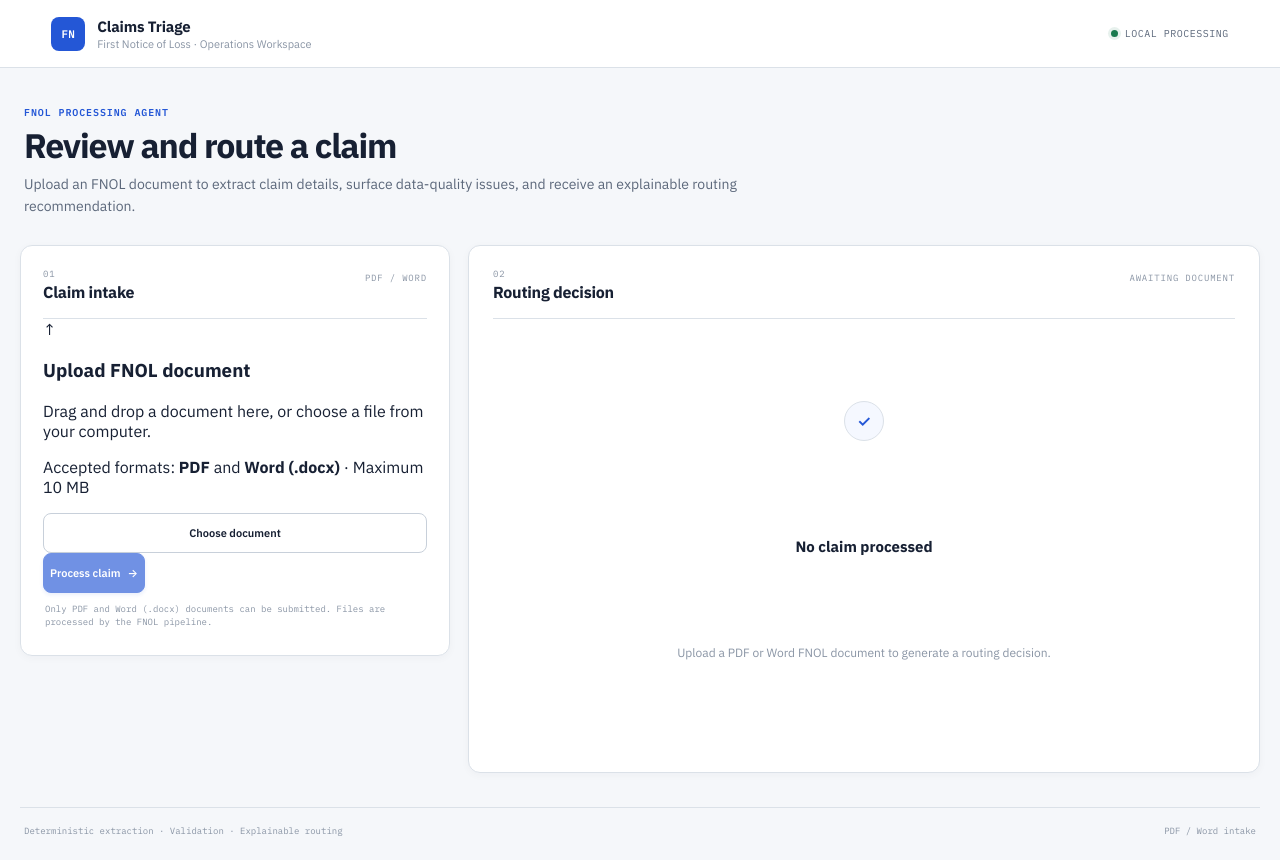
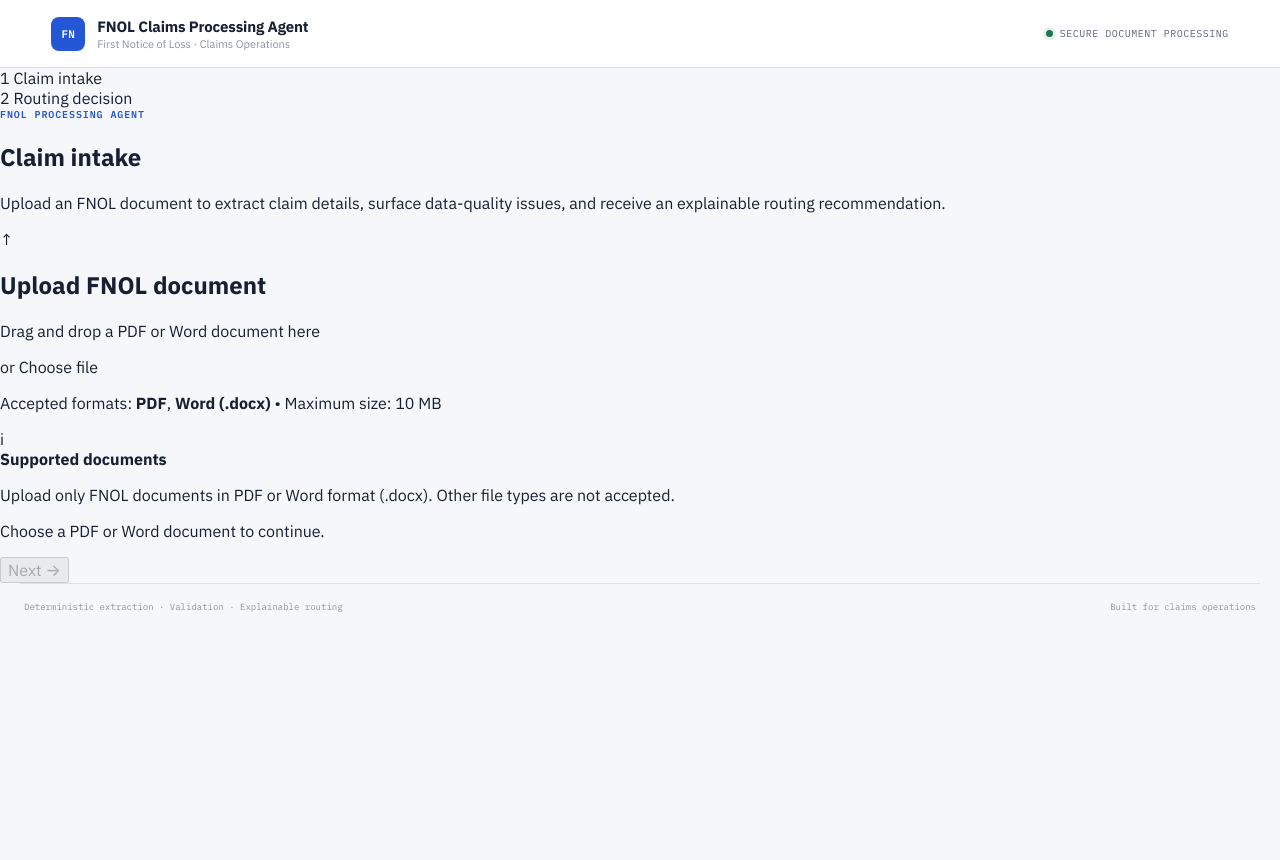
Before and after one commit to santhosh12133/FNOL-Claims-Processing-Agent, a Flask app: page / in a window 1280 px wide. After the commit the page ends 612 px from the top, so only its background shows below. Run offline with Flask 3, Linux system fonts and the light colour scheme.

Commit message:
Redesign UI as two-step claim workflow

```diff
--- a/templates/index.html
+++ b/templates/index.html
@@ -3,125 +3,154 @@
 <head>
   <meta charset="utf-8">
   <meta name="viewport" content="width=device-width, initial-scale=1">
-  <meta name="description" content="FNOL claims intake, validation, and routing workspace">
-  <title>FNOL Claims Triage</title>
+  <meta name="description" content="FNOL claims intake and explainable routing workflow">
+  <title>FNOL Claims Processing Agent</title>
   <link rel="preconnect" href="https://fonts.googleapis.com">
   <link rel="preconnect" href="https://fonts.gstatic.com" crossorigin>
   <link href="https://fonts.googleapis.com/css2?family=IBM+Plex+Mono:wght@400;500;600&family=IBM+Plex+Sans:wght@400;500;600;700&display=swap" rel="stylesheet">
-  <link rel="stylesheet" href="{{ url_for('static', filename='style.css', v='4') }}">
+  <link rel="stylesheet" href="{{ url_for('static', filename='style.css', v='5') }}">
 </head>
 <body>
   <header class="topbar">
     <div class="brand">
       <div class="brand-mark" aria-hidden="true">FN</div>
       <div>
-        <div class="brand-name">Claims Triage</div>
-        <div class="brand-subtitle">First Notice of Loss · Operations Workspace</div>
+        <div class="brand-name">FNOL Claims Processing Agent</div>
+        <div class="brand-subtitle">First Notice of Loss · Claims Operations</div>
       </div>
     </div>
-    <div class="system-status"><span class="status-dot"></span>Local processing</div>
+    <div class="system-status"><span class="status-dot"></span>Secure document processing</div>
   </header>
 
-  <main class="workspace">
-    <section class="intro">
+  <main class="app-shell">
+    <nav class="steps" aria-label="Claim processing steps">
+      <div class="step active" id="step1">
+        <span class="step-number">1</span>
+        <span class="step-label">Claim intake</span>
+      </div>
+      <div class="step-line" id="stepLine"></div>
+      <div class="step" id="step2">
+        <span class="step-number">2</span>
+        <span class="step-label">Routing decision</span>
+      </div>
+    </nav>
+
+    <section id="intakePage" class="page page-intake" aria-labelledby="intakeTitle">
+      <div class="page-header">
         <div>
           <p class="eyebrow">FNOL PROCESSING AGENT</p>
-        <h1>Review and route a claim</h1>
-        <p class="intro-copy">Upload an FNOL document to extract claim details, surface data-quality issues, and receive an explainable routing recommendation.</p>
+          <h1 id="intakeTitle">Claim intake</h1>
+          <p>Upload an FNOL document to extract claim details, surface data-quality issues, and receive an explainable routing recommendation.</p>
+        </div>
+      </div>
+
+      <section class="intake-card">
+        <div class="upload-zone" id="uploadZone" tabindex="0" role="button" aria-label="Choose an FNOL document">
+          <div class="upload-icon" aria-hidden="true">↑</div>
+          <h2>Upload FNOL document</h2>
+          <p>Drag and drop a PDF or Word document here</p>
+          <span class="or">or</span>
+          <label class="choose-btn">
+            Choose file
+            <input type="file" id="fileInput" accept=".pdf,.docx,application/pdf,application/vnd.openxmlformats-officedocument.wordprocessingml.document" hidden>
+          </label>
+          <p class="supported-types">Accepted formats: <strong>PDF</strong>, <strong>Word (.docx)</strong> <span>•</span> Maximum size: 10 MB</p>
+        </div>
+
+        <div class="support-note">
+          <div class="note-icon" aria-hidden="true">i</div>
+          <div>
+            <strong>Supported documents</strong>
+            <p>Upload only FNOL documents in PDF or Word format (.docx). Other file types are not accepted.</p>
+          </div>
+        </div>
+
+        <div id="selectedFile" class="selected-file" hidden>
+          <div class="file-icon" aria-hidden="true">DOC</div>
+          <div class="file-info">
+            <span>Selected document</span>
+            <strong id="selectedFileName"></strong>
+            <small id="fileSize"></small>
+          </div>
+          <button id="removeFileBtn" class="icon-btn" type="button" aria-label="Remove selected document">×</button>
+        </div>
+
+        <div class="intake-footer">
+          <p id="fileHint">Choose a PDF or Word document to continue.</p>
+          <button id="processBtn" class="next-btn" type="button" disabled>Next <span aria-hidden="true">→</span></button>
         </div>
       </section>
+    </section>
 
-    <div class="desk">
-      <section class="panel intake" aria-label="Claim intake">
-        <div class="panel-heading">
+    <section id="resultPage" class="page page-result" aria-labelledby="resultTitle" hidden>
+      <div class="result-page-header">
         <div>
-            <span class="panel-kicker">01</span>
-            <h2>Claim intake</h2>
+          <p class="eyebrow">FNOL PROCESSING AGENT</p>
+          <h1 id="resultTitle">Routing decision</h1>
+          <p>Extracted claim details, data-quality issues, and the recommended claims workflow.</p>
         </div>
-          <span class="panel-meta">PDF / WORD</span>
+        <button id="newDocumentBtn" class="secondary-btn" type="button"><span aria-hidden="true">←</span> Upload another document</button>
       </div>
 
-        <div class="upload-zone" id="uploadZone">
-          <div class="upload-icon" aria-hidden="true">↑</div>
-          <h3>Upload FNOL document</h3>
-          <p>Drag and drop a document here, or choose a file from your computer.</p>
-          <p class="supported-types">Accepted formats: <strong>PDF</strong> and <strong>Word (.docx)</strong> · Maximum 10 MB</p>
-          <label class="upload-btn upload-btn--primary">
-            Choose document
-            <input type="file" id="fileInput" accept=".pdf,.docx,application/pdf,application/vnd.openxmlformats-officedocument.wordprocessingml.document" hidden>
-          </label>
+      <div id="successBanner" class="success-banner">
+        <div class="success-icon" aria-hidden="true">✓</div>
+        <div>
+          <strong>Document processed successfully</strong>
+          <span id="resultSource"></span>
+        </div>
       </div>
 
-        <div class="selected-file" id="selectedFile" hidden>
-          <div class="selected-file__icon" aria-hidden="true">DOC</div>
-          <div class="selected-file__details">
-            <span class="selected-file__label">Selected document</span>
-            <strong id="selectedFileName"></strong>
-          </div>
-          <button id="removeFileBtn" class="remove-file" type="button" aria-label="Remove selected document">×</button>
+      <div class="result-card">
+        <div class="recommendation" id="recommendation">
+          <div class="recommendation-icon" aria-hidden="true">⚑</div>
+          <div class="recommendation-label">Routing recommendation</div>
+          <div id="stamp" class="route-name">Manual Review</div>
+          <p id="recommendationSummary">The claim requires review based on the processing rules.</p>
         </div>
 
-        <button id="processBtn" class="process-btn" type="button" disabled>Process claim <span aria-hidden="true">→</span></button>
-        <p class="intake-hint" id="fileHint">Only PDF and Word (.docx) documents can be submitted. Files are processed by the FNOL pipeline.</p>
-      </section>
-
-      <section class="panel result" aria-label="Case result">
-        <div class="panel-heading">
-          <div>
-            <span class="panel-kicker">02</span>
-            <h2>Routing decision</h2>
-          </div>
-          <span class="panel-meta" id="resultStatus">AWAITING DOCUMENT</span>
+        <div class="metric-grid">
+          <div class="metric"><span>Completeness</span><strong id="completenessMetric">—</strong></div>
+          <div class="metric"><span>Missing fields</span><strong id="missingMetric">0</strong></div>
+          <div class="metric"><span>Inconsistencies</span><strong id="inconsistencyMetric">0</strong></div>
+          <div class="metric"><span>Risk signals</span><strong id="riskMetric">0</strong></div>
         </div>
 
-        <div id="resultEmpty" class="result-empty">
-          <div class="empty-icon" aria-hidden="true">✓</div>
-          <h3>No claim processed</h3>
-          <p>Upload a PDF or Word FNOL document to generate a routing decision.</p>
-        </div>
-
-        <div id="resultCard" class="result-card" hidden>
-          <div class="result-header">
-            <div>
-              <div class="result-overline">Recommended workflow</div>
-              <span id="sourceFile" class="source-file"></span>
-            </div>
-            <div id="stamp" class="stamp"></div>
-          </div>
-
-          <div class="decision-box">
-            <div class="decision-label">Why this route?</div>
+        <div class="result-section rationale-section">
+          <div class="section-heading"><span class="section-icon">≡</span><strong>Rationale</strong></div>
           <p id="reasoning" class="reasoning"></p>
         </div>
 
-          <div id="incidentDescription" class="incident-description" hidden>
-            <div class="incident-description__title">Incident description</div>
-            <p id="incidentDescriptionText" class="incident-description__body"></p>
-          </div>
-
-          <div class="flags-row">
-            <div class="flag-block">
-              <div class="flag-title"><span>Data completeness</span><span id="missingCount" class="count-badge">0</span></div>
-              <ul id="missingList" class="flag-list"></ul>
-            </div>
-            <div class="flag-block">
-              <div class="flag-title"><span>Data quality</span><span id="inconsistencyCount" class="count-badge">0</span></div>
-              <ul id="inconsistencyList" class="flag-list"></ul>
+        <div class="result-section">
+          <div class="section-heading"><span class="section-icon">☷</span><strong>Data quality</strong></div>
+          <div class="quality-grid">
+            <div><span class="quality-label">Missing mandatory fields</span><ul id="missingList" class="flag-list"></ul></div>
+            <div><span class="quality-label">Inconsistencies</span><ul id="inconsistencyList" class="flag-list"></ul></div>
           </div>
         </div>
 
-          <div class="fields-title">Extracted claim details</div>
+        <div id="incidentDescription" class="result-section incident-section" hidden>
+          <div class="section-heading"><span class="section-icon">▤</span><strong>Incident description</strong></div>
+          <p id="incidentDescriptionText"></p>
+        </div>
+
+        <div class="result-section">
+          <div class="section-heading"><span class="section-icon">▦</span><strong>Extracted claim details</strong></div>
           <div id="fieldsGrid" class="fields-grid"></div>
         </div>
+
+        <div class="result-actions">
+          <button id="backBtn" class="secondary-btn" type="button"><span aria-hidden="true">←</span> Back to claim intake</button>
+          <button id="downloadBtn" class="secondary-btn" type="button"><span aria-hidden="true">↓</span> Download result (JSON)</button>
+        </div>
+      </div>
     </section>
-    </div>
   </main>
 
   <footer class="footer">
     <span>Deterministic extraction · Validation · Explainable routing</span>
-    <span>PDF / Word intake</span>
+    <span>Built for claims operations</span>
   </footer>
 
-  <script src="{{ url_for('static', filename='app.js', v='4') }}"></script>
+  <script src="{{ url_for('static', filename='app.js', v='5') }}"></script>
 </body>
 </html>
```
Lines whose indentation alone changed are shown as unchanged.
